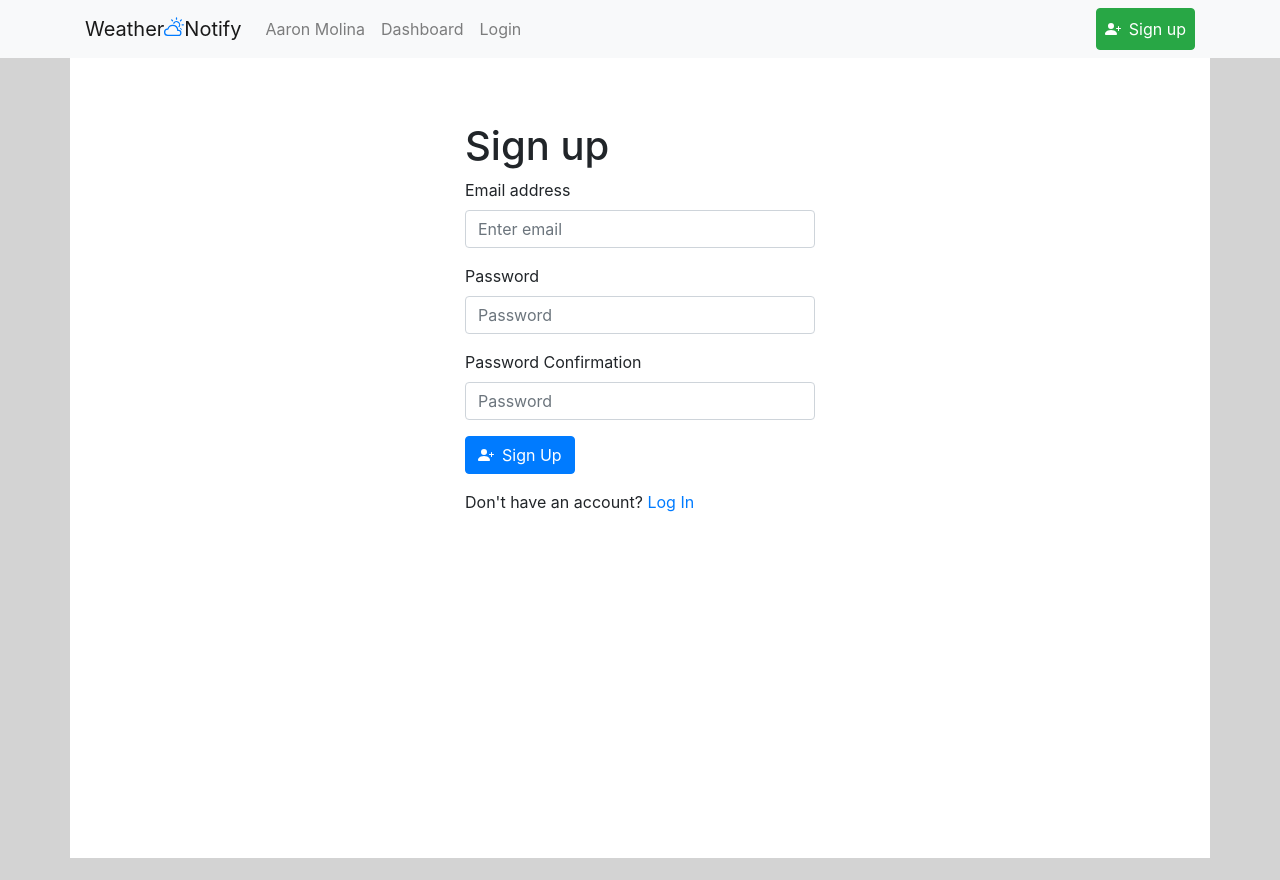
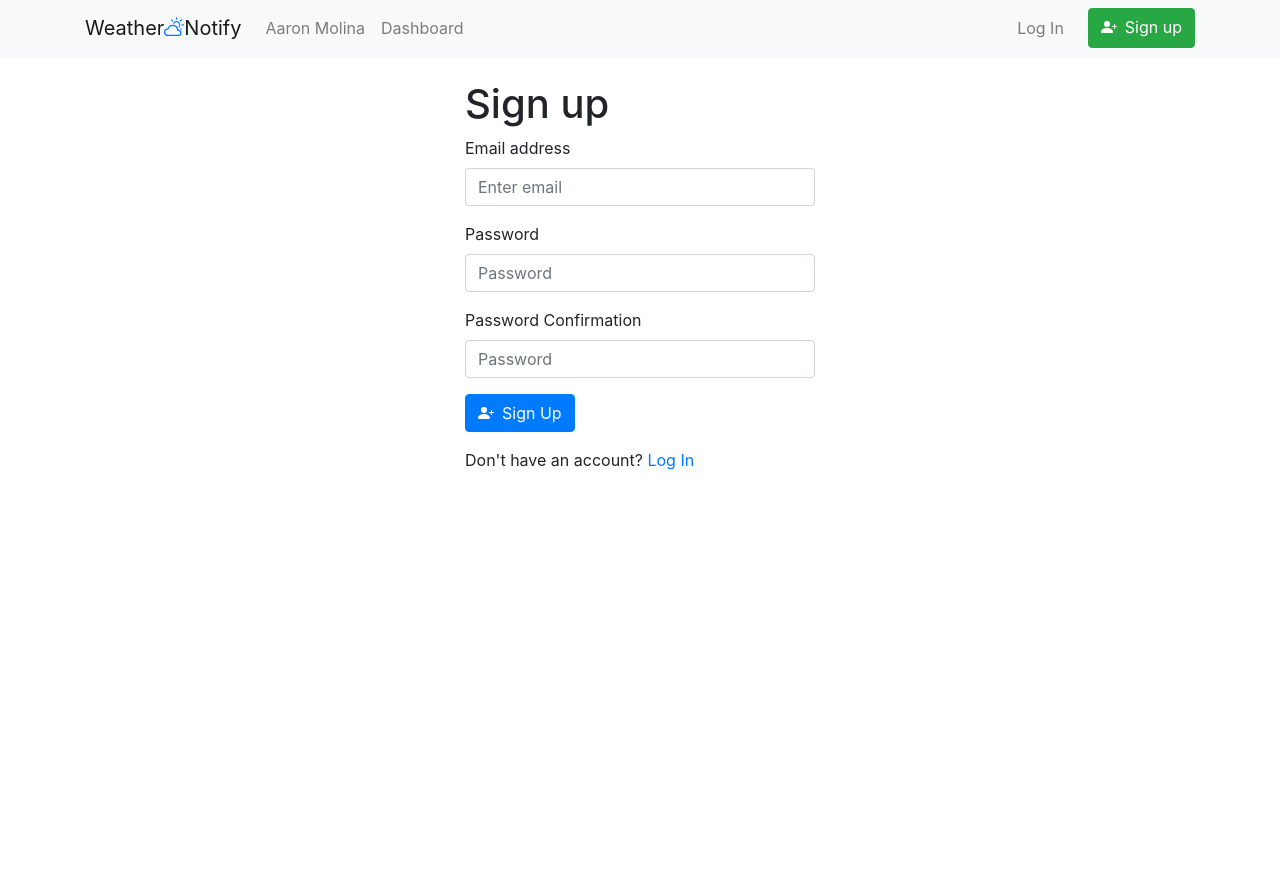
Before and after one commit to aaronm-git/weather-notify, a React (Create React App) app: page /signup in a window 1280 px wide. Before the commit the page ends 858 px from the top, so only its background shows below. Built offline with nearby package versions, Linux system fonts and the light colour scheme; no server answers.

Commit message:
Locked Login and Signup page

```diff
--- a/src/App.css
+++ b/src/App.css
@@ -1,3 +1,3 @@
-body {
+/* body {
   background-color: lightgrey;
-}
+} */
--- a/src/App.js
+++ b/src/App.js
@@ -17,9 +17,9 @@ import Signup from "./components/authentication/Signup";
 function App() {
   return (
     <AuthProvider>
-      <Header />
       <Router>
-        <Container className="bg-white">
+        <Header />
+        <Container className="bg-white" style={{ paddingTop: "80px" }}>
           <Switch>
             <Redirect exact from="/" to="/login" />
             <Route path="/login" component={Login} />
--- a/src/components/authentication/Signup.js
+++ b/src/components/authentication/Signup.js
@@ -2,7 +2,7 @@ import React, { useRef, useState } from "react";
 import { Row, Col, Form, Button, Alert } from "react-bootstrap";
 import { PersonPlusFill } from "react-bootstrap-icons";
 import { useAuth } from "../contexts/AuthContext";
-import { Link, useHistory } from "react-router-dom";
+import { Link, useHistory, Redirect } from "react-router-dom";
 
 const Signup = () => {
   const emailRef = useRef();
@@ -10,7 +10,7 @@ const Signup = () => {
   const passwordConfirmationRef = useRef();
   const history = useHistory();
 
-  const { signup } = useAuth();
+  const { currentUser, signup } = useAuth();
   const [error, setError] = useState("");
   const [loading, setLoading] = useState(false);
 
@@ -33,13 +33,11 @@ const Signup = () => {
     }
   }
 
-  return (
+  return currentUser ? (
+    <Redirect to="/dashboard" />
+  ) : (
     <Row>
-      <Col
-        lg={{ span: 4, offset: 4 }}
-        className="vh-100 w-100"
-        style={{ paddingTop: "4rem" }}
-      >
+      <Col lg={{ span: 4, offset: 4 }} className="vh-100 w-100">
         <h1>Sign up</h1>
         {error && <Alert variant="danger">{error}</Alert>}
         <Form onSubmit={handleSubmit}>
--- a/src/components/layout/Header.js
+++ b/src/components/layout/Header.js
@@ -22,7 +22,7 @@ const Header = () => {
     }
   };
   return (
-    <Navbar bg="light" expand="lg">
+    <Navbar bg="light" expand="lg" fixed="top">
       <Container>
         <Navbar.Brand href="/">
           Weather
@@ -31,10 +31,11 @@ const Header = () => {
         </Navbar.Brand>
         <Navbar.Toggle aria-controls="basic-navbar-nav" />
         <Navbar.Collapse id="basic-navbar-nav">
-          <Nav className="">
+          <Nav>
             <Nav.Link href="https://aaronmolina.me">Aaron Molina</Nav.Link>
-            <Nav.Link href="/dashboard">Dashboard</Nav.Link>
-            <Nav.Link href="/login">Login</Nav.Link>
+            <Link to="/dashboard" className="nav-link">
+              Dashboard
+            </Link>
           </Nav>
           <Nav className="ml-auto">
             {currentUser ? (
@@ -45,16 +46,22 @@ const Header = () => {
                 <Button
                   className="btn btn-danger text-white"
                   onClick={handleLogout}
+                  type="button"
                 >
                   <DoorClosedFill className="mb-1 mr-2" />
                   Log Out
                 </Button>
               </>
             ) : (
-              <Nav.Link className="btn btn-success text-white" href="/signup">
-                <PersonPlusFill className="mb-1 mr-2" />
-                Sign up
-              </Nav.Link>
+              <>
+                <Link to="/login" className="nav-link mr-3">
+                  Log In
+                </Link>
+                <Link to="/signup" className="btn btn-success text-white">
+                  <PersonPlusFill className="mb-1 mr-2" />
+                  Sign up
+                </Link>
+              </>
             )}
           </Nav>
         </Navbar.Collapse>
```
